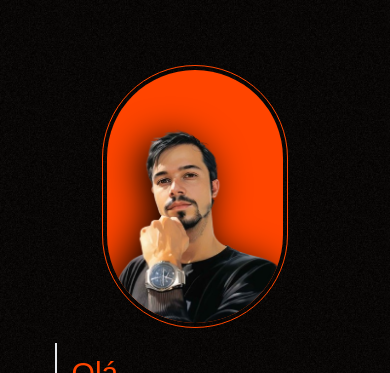
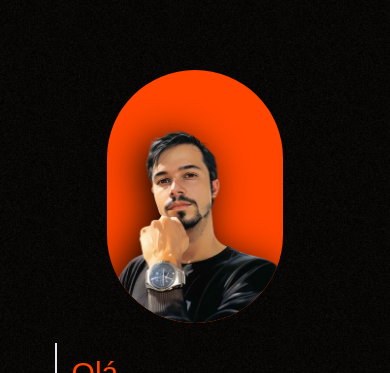
Before and after one commit to code-front-braga/Next_JS_Portfolio_Leonardo_Braga, a Next.js app: page / in a window 390 px wide. Shown: the part 138-511 px from the top of the page. Built offline with nearby package versions, Linux system fonts and the light colour scheme; a web font is replaced by a local one.

Commit message:
fix: testing for iphone [4]

```diff
--- a/src/pages/index.tsx
+++ b/src/pages/index.tsx
@@ -55,7 +55,7 @@ export default function Home() {
 				>
 					<div
 						className={clsx(
-							'relative h-[40%] w-[50%] z-0 overflow-hidden rounded-full bg-orangered outline outline-1 outline-offset-4 outline-orangered',
+							'relative h-[40%] w-[50%] z-0 overflow-hidden rounded-full bg-orangered',
 							// slider['translate-z'],
 
 							'mobile414px:h-[36%] mobile414px:w-[64%]',
@@ -73,7 +73,7 @@ export default function Home() {
 							src="/my-photo.png"
 							alt="Homem branco (Criador do site), cabelo breto e mão esquerda no queixo de aparência neutra."
 							className={clsx(
-								'absolute -z-10 h-full w-full object-cover drop-shadow-[-.7rem_.6rem_1.8rem_#000]',
+								'absolute h-full w-full object-cover drop-shadow-[-.7rem_.6rem_1.8rem_#000]',
 								'tablet768px:object-contain',
 							)}
 						/>
```
